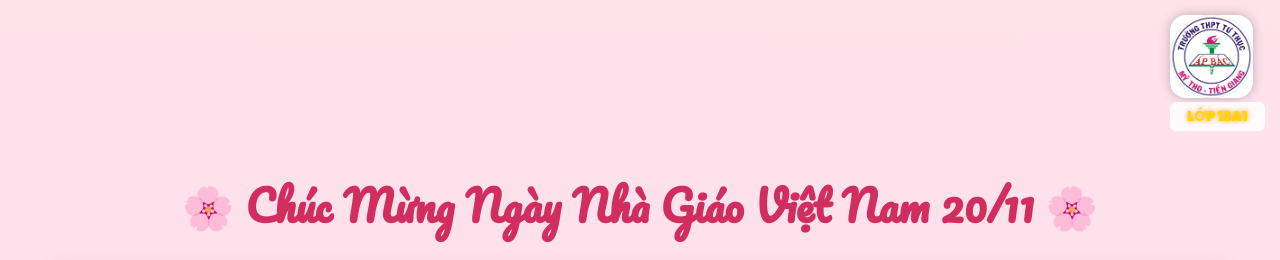
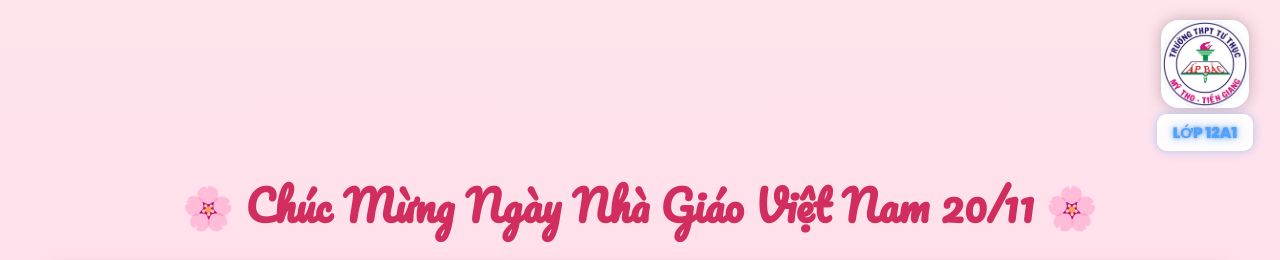
Before and after one commit to hth20102008-stack/lop12a1, a plain HTML site: page index.html in a window 1280 px wide. Shown: the top 260 px of the page. Drawn offline with Linux system fonts and the light colour scheme.

Commit message:
Update index.html

```diff
--- a/index.html
+++ b/index.html
@@ -20,35 +20,42 @@
         /* LOGO */
         .logoBox {
             position: fixed;
-            top: 15px;
-            right: 15px;
-            width: 95px;
-            text-align: center;
+            top: 20px;
+            right: 20px;
+            /* Flex để căn giữa */
+            display: flex;
+            flex-direction: column;
+            justify-content: center;
+            align-items: center;
+            width: 110px; /* đảm bảo chữ và logo nằm trong cùng width */
             z-index: 2000;
         }
 
         .logo {
-            width: 75px;
-            height: 75px;
-            border-radius: 16px;
+            width: 78px;
+            height: 78px;
+            border-radius: 18px;
+            background-image: url('logo.png');
             background-size: cover;
             background-position: center;
-            background-image: url('logo.png');
-            background-color: white;
-            padding: 4px;
-            box-shadow: 0 0 12px rgba(0,0,0,0.25);
+            background-color: #ffffff;
+            padding: 5px;
+            box-shadow: 0 0 15px rgba(0,0,0,0.25);
         }
 
         .logoText {
-            font-size: 14px;
-            margin-top: 4px;
+            margin-top: 6px;
+            font-size: 15px;
             font-weight: 900;
-            color: #ffd700;
-            text-shadow: 0 0 5px #ff8800;
-            background: rgba(255,255,255,0.85);
-            padding: 4px 10px;
-            border-radius: 6px;
+            padding: 5px 14px;
+            color: #4DA3FF; /* XANH DA TRỜI */
+            background: rgba(255, 255, 255, 0.90);
+            border-radius: 10px;
+            border: 2px solid #fff;
+            text-shadow: 0 0 3px rgba(0,0,0,0.25), 0 0 6px rgba(77,163,255,0.6), 0 0 12px rgba(77,163,255,0.4);
+            box-shadow: 0 0 6px rgba(77,163,255,0.25), 0 0 12px rgba(77,163,255,0.25);
         }
+
 
         /* TIÊU ĐỀ */
         h1 {
```
